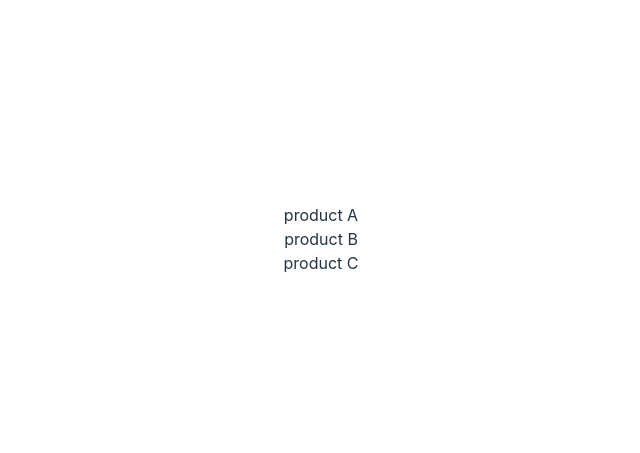
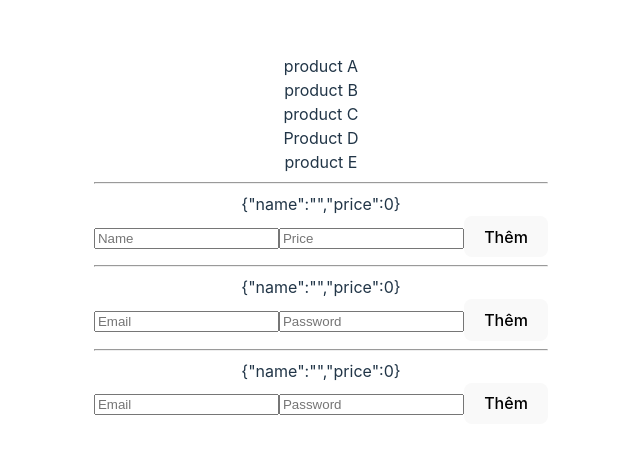
Before and after one commit to datlt2306/FPL-WEB209, a React (Vite) app: page / in a window 1280 px wide. Shown: the part 161-614 px from the top of the page, without its empty margins (319-959 px from the left). Built offline with nearby package versions, Linux system fonts and the light colour scheme; data requests are answered from the project's data file.

Commit message:
Buổi 2

```diff
--- a/db.json
+++ b/db.json
@@ -1,8 +1,38 @@
 {
-    "products": [
-        { "id": 1, "name": "product A", "price": 200 },
-        { "id": 2, "name": "product B", "price": 300 },
-        { "id": 3, "name": "product C", "price": 400 }
-    ],
-    "users": []
+  "products": [
+    {
+      "id": 1,
+      "name": "product A",
+      "price": 200
+    },
+    {
+      "id": 2,
+      "name": "product B",
+      "price": 300
+    },
+    {
+      "id": 3,
+      "name": "product C",
+      "price": 400
+    },
+    {
+      "name": "Product D",
+      "price": "200",
+      "id": 4
+    },
+    {
+      "name": "product E",
+      "price": "300",
+      "id": 5
+    }
+  ],
+  "users": [
+    {
+      "email": "admin@gmail.com",
+      "password": "$2a$10$wKFO7MldX5VnvDXN3dJjqeZvWD9/sPVA7wd7EYB7.u5h/QAM5tIkS",
+      "name": "",
+      "price": 0,
+      "id": 1
+    }
+  ]
 }
--- /dev/null
+++ b/src/Add.tsx
@@ -0,0 +1,36 @@
+import React, { useState } from 'react'
+import { IProduct } from './interfaces/Product'
+
+type AddProps = {
+    onAdd: (product: IProduct) => void
+}
+
+const Add = ({ onAdd }: AddProps) => {
+    const [valueInput, setValueInput] = useState<IProduct>({ name: '', price: 0 })
+
+    const onHandleInput = (e: React.ChangeEvent<HTMLInputElement>) => {
+        const { name, value } = e.target
+        setValueInput({
+            ...valueInput,
+            [name]: value
+        })
+    }
+    const onSubmit = (e: any) => {
+        e.preventDefault()
+        if (valueInput) {
+            onAdd(valueInput)
+        }
+    }
+    return (
+        <div>
+            {JSON.stringify(valueInput)}
+            <form onSubmit={onSubmit}>
+                <input type='text' name='name' placeholder='Name' onInput={onHandleInput} />
+                <input type='number' name='price' placeholder='Price' onInput={onHandleInput} />
+                <button>Thêm</button>
+            </form>
+        </div>
+    )
+}
+
+export default Add
--- a/src/App.tsx
+++ b/src/App.tsx
@@ -1,6 +1,9 @@
 import { useEffect, useState } from 'react'
 import './App.css'
 import { IProduct } from './interfaces/Product'
+import Add from './Add'
+import Signup from './Signup'
+import Signin from './Signin'
 function App() {
     const [products, setProducts] = useState<IProduct[]>([])
     const [isLoading, setIsLoading] = useState<boolean>(false)
@@ -23,7 +26,67 @@ function App() {
 
     if (error) return <div>{error}</div>
     if (isLoading) return <div>Loading...</div>
-    return <>{products?.map((product, index) => <div key={index}>{product.name}</div>)}</>
+
+    const onHandleAdd = (product: IProduct) => {
+        try {
+            ;(async () => {
+                const data = await (
+                    await fetch(`http://localhost:3000/products`, {
+                        method: 'POST',
+                        headers: {
+                            'Content-Type': 'application/json'
+                        },
+                        body: JSON.stringify(product)
+                    })
+                ).json()
+                setProducts((prev) => [...prev, data])
+            })()
+        } catch (error) {}
+    }
+    const onHandleSignup = (user: any) => {
+        try {
+            ;(async () => {
+                const data = await (
+                    await fetch(`http://localhost:3000/register`, {
+                        method: 'POST',
+                        headers: {
+                            'Content-Type': 'application/json'
+                        },
+                        body: JSON.stringify(user)
+                    })
+                ).json()
+                console.log(data)
+            })()
+        } catch (error) {}
+    }
+    const onHandleSignin = (user: any) => {
+        try {
+            ;(async () => {
+                const data = await (
+                    await fetch(`http://localhost:3000/signin`, {
+                        method: 'POST',
+                        headers: {
+                            'Content-Type': 'application/json'
+                        },
+                        body: JSON.stringify(user)
+                    })
+                ).json()
+                console.log(data)
+            })()
+        } catch (error) {}
+    }
+
+    return (
+        <>
+            {products?.map((product, index) => <div key={index}>{product.name}</div>)}
+            <hr />
+            <Add onAdd={onHandleAdd} />
+            <hr />
+            <Signup onSignup={onHandleSignup} />
+            <hr />
+            <Signin onSignin={onHandleSignin} />
+        </>
+    )
 }
 
 export default App
--- /dev/null
+++ b/src/Signin.tsx
@@ -0,0 +1,36 @@
+import React, { useState } from 'react'
+import { IProduct } from './interfaces/Product'
+
+type SigninProps = {
+    onSignin: (user: any) => void
+}
+
+const Signin = ({ onSignin }: SigninProps) => {
+    const [valueInput, setValueInput] = useState<IProduct>({ name: '', price: 0 })
+
+    const onHandleInput = (e: React.ChangeEvent<HTMLInputElement>) => {
+        const { name, value } = e.target
+        setValueInput({
+            ...valueInput,
+            [name]: value
+        })
+    }
+    const onSubmit = (e: any) => {
+        e.preventDefault()
+        if (valueInput) {
+            onSignin(valueInput)
+        }
+    }
+    return (
+        <div>
+            {JSON.stringify(valueInput)}
+            <form onSubmit={onSubmit}>
+                <input type='email' name='email' placeholder='Email' onInput={onHandleInput} />
+                <input type='password' name='password' placeholder='Password' onInput={onHandleInput} />
+                <button>Thêm</button>
+            </form>
+        </div>
+    )
+}
+
+export default Signin
--- /dev/null
+++ b/src/Signup.tsx
@@ -0,0 +1,36 @@
+import React, { useState } from 'react'
+import { IProduct } from './interfaces/Product'
+
+type SignupProps = {
+    onSignup: (product: IProduct) => void
+}
+
+const Signup = ({ onSignup }: SignupProps) => {
+    const [valueInput, setValueInput] = useState<IProduct>({ name: '', price: 0 })
+
+    const onHandleInput = (e: React.ChangeEvent<HTMLInputElement>) => {
+        const { name, value } = e.target
+        setValueInput({
+            ...valueInput,
+            [name]: value
+        })
+    }
+    const onSubmit = (e: any) => {
+        e.preventDefault()
+        if (valueInput) {
+            onSignup(valueInput)
+        }
+    }
+    return (
+        <div>
+            {JSON.stringify(valueInput)}
+            <form onSubmit={onSubmit}>
+                <input type='email' name='email' placeholder='Email' onInput={onHandleInput} />
+                <input type='password' name='password' placeholder='Password' onInput={onHandleInput} />
+                <button>Thêm</button>
+            </form>
+        </div>
+    )
+}
+
+export default Signup
```
